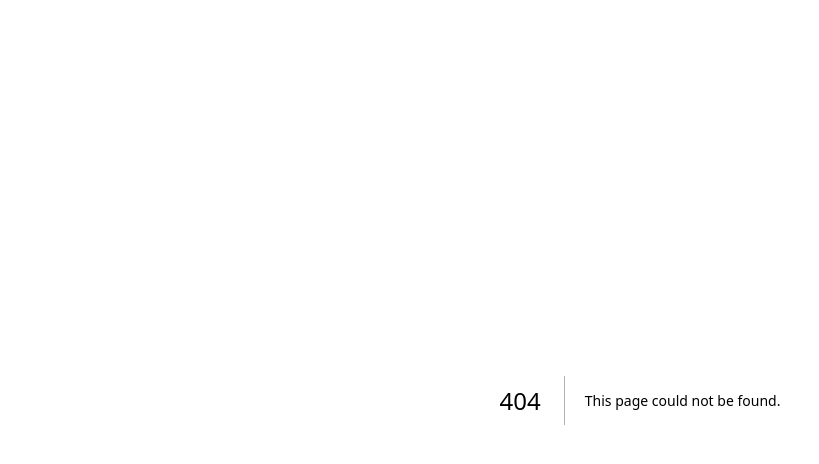
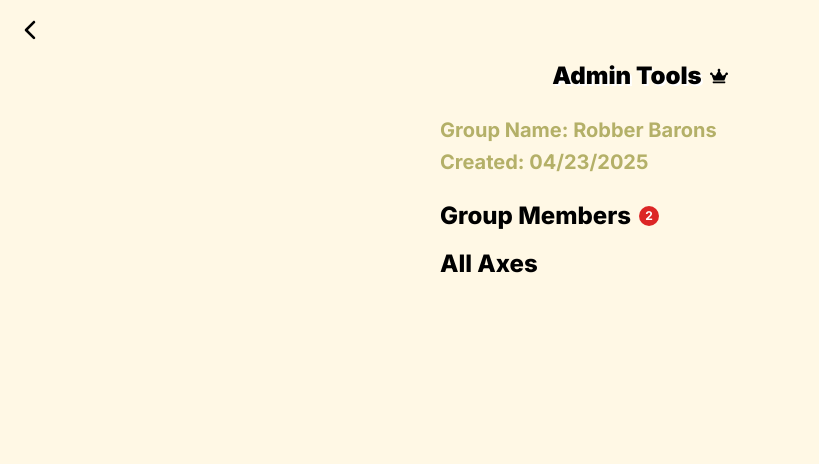
Before and after one commit to ishanmehta2/PlaceMe, a Next.js app: page /mod/tools in a window 1280 px wide. Before the commit this address had no page. Shown: the top 464 px of the page, without its empty margins (0-819 px from the left). Built offline with nearby package versions, Linux system fonts and the light colour scheme.

Commit message:
mod tools

```diff
--- /dev/null
+++ b/app/mod/tools/page.tsx
@@ -0,0 +1,50 @@
+import React from "react";
+import { FaCrown } from "react-icons/fa";
+import { IoIosArrowBack } from "react-icons/io";
+
+const AdminTools: React.FC = () => {
+  const reportCount = 2;
+
+  return (
+    <div
+      className="min-h-screen w-full"
+      style={{ backgroundColor: "#FFF8E5", display: "flex", flexDirection: "column" }}
+    >
+      {/* Back Arrow */}
+      <div className="p-4">
+        <IoIosArrowBack size={28} className="text-black" />
+      </div>
+
+      {/* Main Content */}
+      <div className="flex justify-center w-full">
+        <div className="max-w-md w-full px-6">
+          {/* Title */}
+          <div className="flex items-center justify-center mb-6 gap-2">
+            <h1 className="text-2xl font-black text-black drop-shadow-[2px_2px_0px_white]">
+              Admin Tools
+            </h1>
+            <FaCrown className="text-black text-lg" />
+          </div>
+
+          <p className="text-[#B4B068] text-xl font-bold mb-1">Group Name: Robber Barons</p>
+          <p className="text-[#B4B068] text-xl font-bold mb-6">Created: 04/23/2025</p>
+
+          <div className="mb-4">
+            <p className="text-2xl font-extrabold flex items-center gap-2">
+              <span>Group Members</span>
+              {reportCount > 1 && (
+                <span className="bg-red-600 text-white text-xs font-bold w-5 h-5 flex items-center justify-center rounded-full">
+                  {reportCount}
+                </span>
+              )}
+            </p>
+          </div>
+
+          <p className="text-2xl font-extrabold">All Axes</p>
+        </div>
+      </div>
+    </div>
+  );
+};
+
+export default AdminTools;
--- a/package.json
+++ b/package.json
@@ -17,7 +17,8 @@
     "postcss": "^8.5.3",
     "react": "^19.1.0",
     "react-dom": "^19.1.0",
-    "react-draggable": "^4.4.6"
+    "react-draggable": "^4.4.6",
+    "react-icons": "^5.5.0"
   },
   "devDependencies": {
     "@tailwindcss/postcss": "^4",
```
Also changed, not shown: 1 other file (tests, documents, lock files or other folders).
